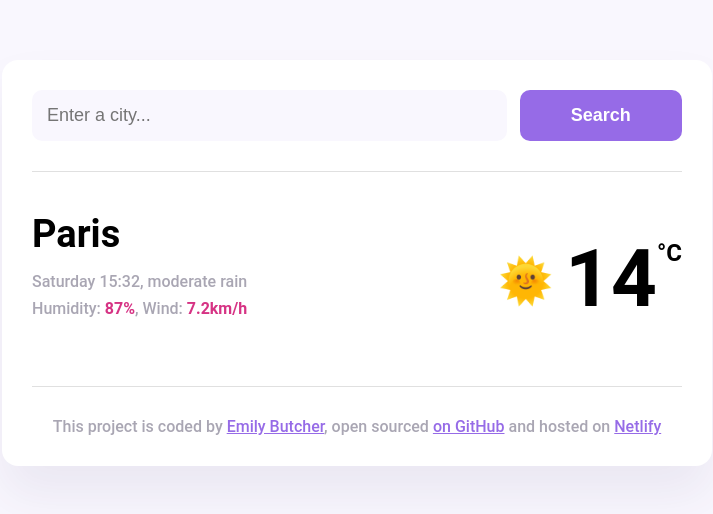
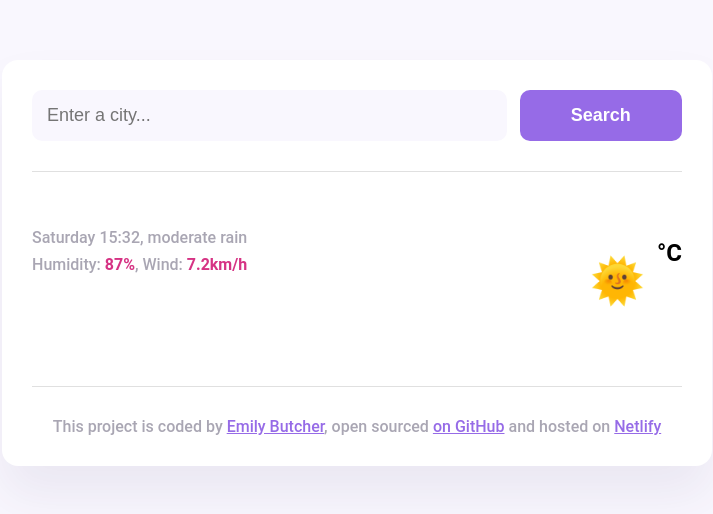
Before and after one commit to egdbutcher/weather-app, a plain HTML site: page index.html in a window 1280 px wide. Shown: the whole page, without its empty margins (283-996 px from the left). Drawn offline with nearby package versions, Linux system fonts and the light colour scheme; no server answers.

Commit message:
Removed the placeholder HTML

```diff
--- a/index.html
+++ b/index.html
@@ -24,7 +24,7 @@
       <main class="current-weather">
         <div class="current-weather-data">
           <div class="highlights">
-            <h1 id="defined-city">Paris</h1>
+            <h1 id="defined-city"></h1>
             <ul>
               <li><span id="dayTime">Saturday 15:32</span>, moderate rain</li>
               <li>
@@ -38,7 +38,7 @@
           <div class="temperature">
             <h2>
               <span class="temperature-emoji">🌞</span>
-              <span class="temperature-value" id="temperature-value">14</span
+              <span class="temperature-value" id="temperature-value"></span
               ><span class="temperature-unit">°C</span>
             </h2>
           </div>
```
